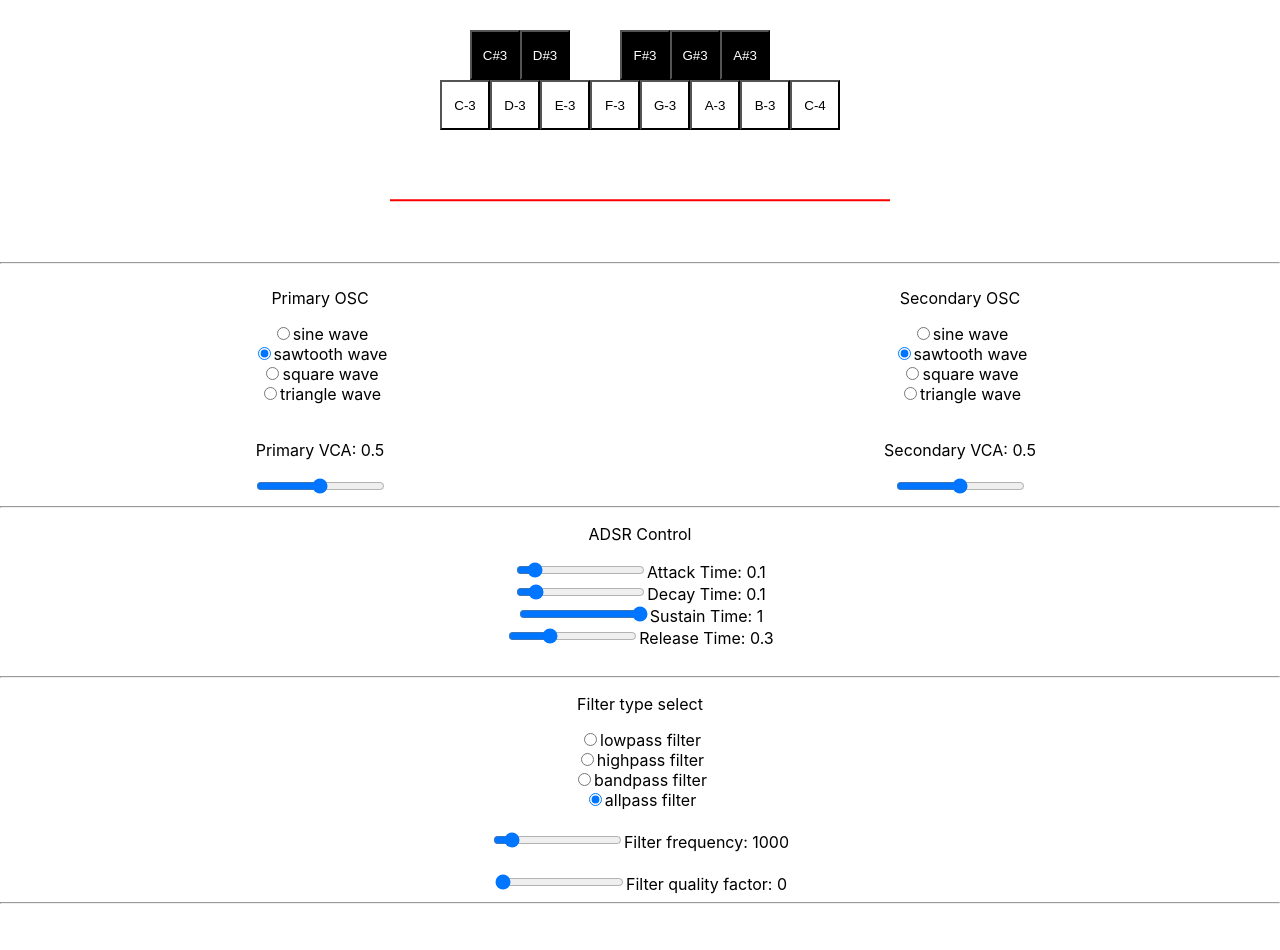
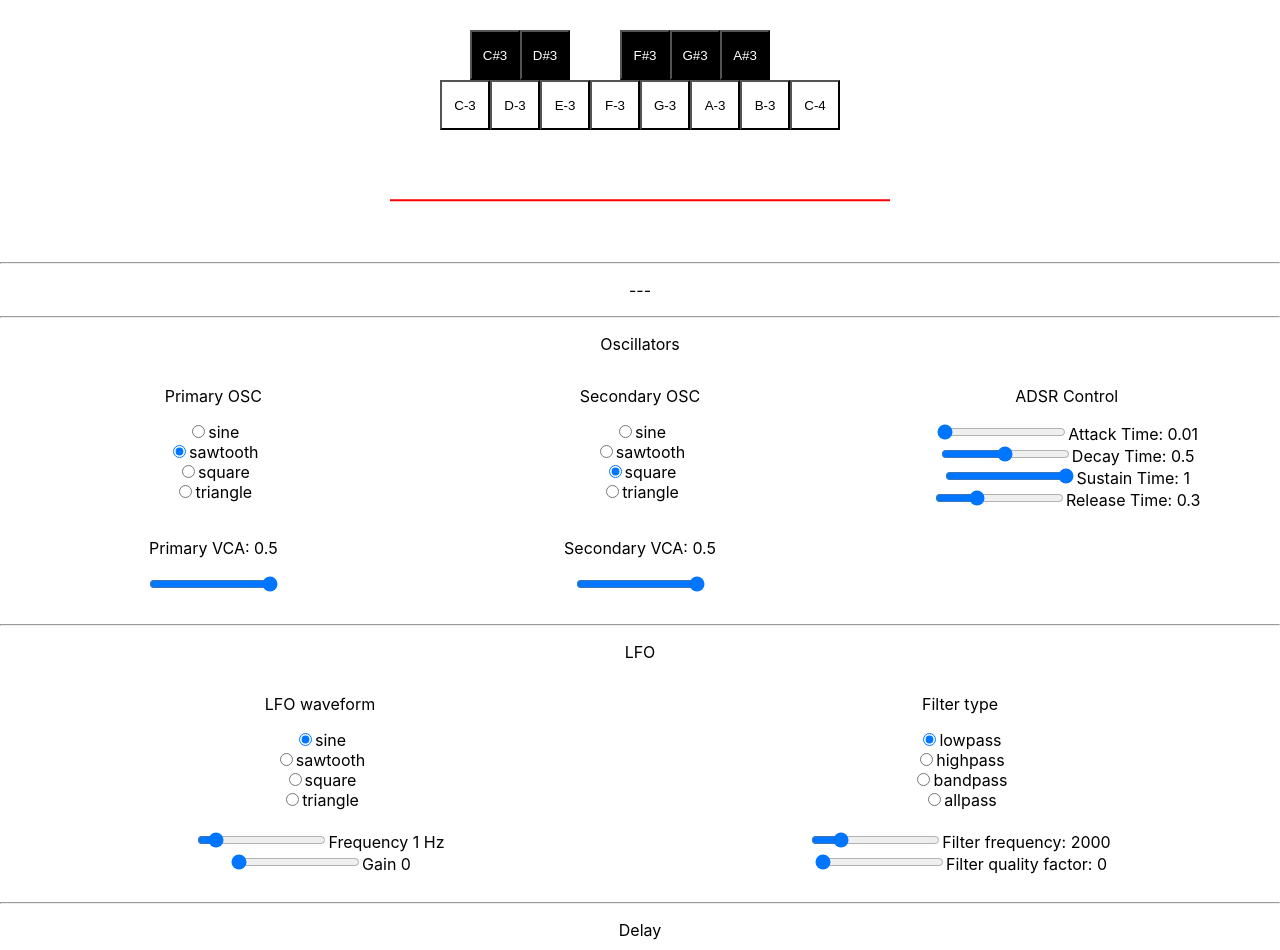
Before and after one commit to straburzynski/SynthJS, a React (Create React App) app: page / in a window 1280 px wide. Shown: the top 950 px of the page. Built offline with nearby package versions, Linux system fonts and the light colour scheme.

Commit message:
LFO gain, frequency and waveform control for filter.

```diff
--- a/src/components/SynthComponent/SynthComponent.tsx
+++ b/src/components/SynthComponent/SynthComponent.tsx
@@ -9,13 +9,16 @@ import AdsrComponent from '../AdsrComponent/AdsrComponent';
 import { AVAILABLE_FILTERS } from '../../consts/AvailableFilters';
 import FrequencyComponent from '../FrequencyComponent/FrequencyComponent';
 import RangeInput from '../shared/RangeInput/RangeInput';
+import './synthComponent.scss';
 
 const SynthComponent = ({ synthEngine }: any) => {
-
     const [filterType, setFilterType] = useState<BiquadFilterType>(DefaultParams.filterType);
     const [filterQualityFactor, setFilterQualityFactor] = useState<number>(DefaultParams.qualityFactor);
-    const [primaryWaveform, setPrimaryWaveform] = useState<OscillatorType>(DefaultParams.waveform);
-    const [secondaryWaveform, setSecondaryWaveform] = useState<OscillatorType>(DefaultParams.waveform);
+    const [primaryWaveform, setPrimaryWaveform] = useState<OscillatorType>(DefaultParams.primaryWaveform);
+    const [secondaryWaveform, setSecondaryWaveform] = useState<OscillatorType>(DefaultParams.secondaryWaveform);
+    const [lfoGain, setLfoGain] = useState<number>(DefaultParams.lfoGain);
+    const [lfoFrequency, setLfoFrequency] = useState<number>(DefaultParams.lfoFrequency);
+    const [lfoWaveform, setLfoWaveform] = useState<OscillatorType>(DefaultParams.lfoWaveform);
 
     const [attack, setAttack] = useState<number>(DefaultParams.attack);
     const [decay, setDecay] = useState<number>(DefaultParams.decay);
@@ -80,12 +83,17 @@ const SynthComponent = ({ synthEngine }: any) => {
         return osc;
     };
 
-    const killOscillators = (t = 0) => {
+    const killOscillators = (t = 0, note?: string) => {
         synthEngine.current.primaryAdsr.gain.cancelAndHoldAtTime(t);
         synthEngine.current.secondaryAdsr.gain.cancelAndHoldAtTime(t);
         synthEngine.current.filter.frequency.cancelAndHoldAtTime(t);
         if (synthEngine.current.primaryVco) {
-            synthEngine.current.primaryVco.stop(t);
+            synthEngine.current.primaryVco.stop(t)
+            synthEngine.current.primaryVco.onended = () => {
+                if (note) {
+                    console.log(note + ' ended');
+                }
+            };
         }
         if (synthEngine.current.secondaryVco) {
             synthEngine.current.secondaryVco.stop(t);
@@ -160,7 +168,7 @@ const SynthComponent = ({ synthEngine }: any) => {
 
     const handleWaveformChange = (setWaveform: any, oscillatorNode: OscillatorNode, event: any) => {
         const selectedWaveform: OscillatorType = event.target.value;
-        console.log('waveform: ', selectedWaveform);
+        console.log(event.target.name, selectedWaveform);
         oscillatorNode.type = selectedWaveform;
         setWaveform(selectedWaveform);
     };
@@ -192,6 +200,20 @@ const SynthComponent = ({ synthEngine }: any) => {
         setFilterType(selectedFilterType);
     };
 
+    const handleLfoGainChange = (event: any) => {
+        const selectedLfoGain: number = event.target.valueAsNumber;
+        console.log('lfo gain', selectedLfoGain);
+        synthEngine.current.lfoGain.gain.value = selectedLfoGain;
+        setLfoGain(selectedLfoGain);
+    };
+
+    const handleLfoFrequencyChange = (event: any) => {
+        const selectedLfoFrequency: number = event.target.valueAsNumber;
+        console.log('lfo frequency', selectedLfoFrequency);
+        synthEngine.current.lfo.frequency.value = selectedLfoFrequency;
+        setLfoFrequency(selectedLfoFrequency);
+    };
+
     const handleFilterQualityFactorChange = (event: any) => {
         const selectedQualityFactor: number = event.target.valueAsNumber;
         console.log('filter type: ', selectedQualityFactor);
@@ -205,16 +227,18 @@ const SynthComponent = ({ synthEngine }: any) => {
             <KeysComponent onHandleKey={handleKey} />
             <br />
             <canvas className="visualizer" width="500" height="100" ref={canvasRef} />
-            {currentNote && (
-                <>
             <hr />
+            {currentNote ? (
                 <p>
                     <strong>{currentNote}</strong> [<i> {NOTES[currentNote]} Hz</i> ]
                 </p>
-                </>
+            ) : (
+                <p>---</p>
             )}
             <hr />
-            <div style={{ height: '100%', width: '50%', display: 'inline-block' }}>
+            <p>Oscillators</p>
+            <div className="columns">
+                <div className="column-33">
                     <p>Primary OSC</p>
                     {Object.values(WaveformEnum).map((w, i) => {
                         return (
@@ -229,7 +253,7 @@ const SynthComponent = ({ synthEngine }: any) => {
                                     }
                                     checked={w === primaryWaveform}
                                 />
-                            <label htmlFor={w + '-wave-primary'}>{w + ' wave'}</label>
+                                <label htmlFor={w + '-wave-primary'}>{w}</label>
                                 <br />
                             </div>
                         );
@@ -237,7 +261,7 @@ const SynthComponent = ({ synthEngine }: any) => {
                     <br />
                     <VolumeComponent name={'Primary VCA'} volumeNode={synthEngine.current.primaryVca} />
                 </div>
-            <div style={{ height: '100%', width: '50%', display: 'inline-block' }}>
+                <div className="column-33">
                     <p>Secondary OSC</p>
                     {Object.values(WaveformEnum).map((w, i) => {
                         return (
@@ -252,7 +276,7 @@ const SynthComponent = ({ synthEngine }: any) => {
                                     }
                                     checked={w === secondaryWaveform}
                                 />
-                            <label htmlFor={w + '-wave-secondary'}>{w + ' wave'}</label>
+                                <label htmlFor={w + '-wave-secondary'}>{w}</label>
                                 <br />
                             </div>
                         );
@@ -260,7 +284,7 @@ const SynthComponent = ({ synthEngine }: any) => {
                     <br />
                     <VolumeComponent name={'Secondary VCA'} volumeNode={synthEngine.current.secondaryVca} />
                 </div>
-            <hr />
+                <div className="column-33">
                     <AdsrComponent
                         attack={attack}
                         onHandleAttackChange={handleAttackChange}
@@ -271,9 +295,51 @@ const SynthComponent = ({ synthEngine }: any) => {
                         release={release}
                         onHandleReleaseChange={handleReleaseChange}
                     />
+                </div>
+            </div>
             <br />
             <hr />
-            <p>Filter type select</p>
+            <p>LFO</p>
+            <div className="columns">
+                <div className="column-50">
+                    <p>LFO waveform</p>
+                    {Object.values(WaveformEnum).map((w, i) => {
+                        return (
+                            <div key={i}>
+                                <input
+                                    type="radio"
+                                    id={w + '-lfo-waveform'}
+                                    name="lfo-waveform"
+                                    value={w}
+                                    onChange={(e) => handleWaveformChange(setLfoWaveform, synthEngine.current.lfo, e)}
+                                    checked={w === lfoWaveform}
+                                />
+                                <label htmlFor={w + '-lfo-waveform'}>{w}</label>
+                                <br />
+                            </div>
+                        );
+                    })}
+                    <br />
+                    <RangeInput
+                        min={DefaultParams.lfoFrequencyMin}
+                        max={DefaultParams.lfoFrequencyMax}
+                        step={0.1}
+                        value={lfoFrequency}
+                        onChange={handleLfoFrequencyChange}
+                        label={'Frequency ' + lfoFrequency + ' Hz'}
+                    />
+                    <br />
+                    <RangeInput
+                        min={DefaultParams.lfoGainMin}
+                        max={DefaultParams.lfoGainMax}
+                        step={0.1}
+                        value={lfoGain}
+                        onChange={handleLfoGainChange}
+                        label={'Gain ' + lfoGain}
+                    />
+                </div>
+                <div className="column-50">
+                    <p>Filter type</p>
                     {Object.values(AVAILABLE_FILTERS).map((f, i) => {
                         return (
                             <div key={i}>
@@ -285,25 +351,25 @@ const SynthComponent = ({ synthEngine }: any) => {
                                     onChange={handleFilterTypeChange}
                                     checked={f === filterType}
                                 />
-                        <label htmlFor={f + '-filter'}>{f + ' filter'}</label>
+                                <label htmlFor={f + '-filter'}>{f}</label>
                                 <br />
                             </div>
                         );
                     })}
                     <br />
                     <FrequencyComponent name="Filter frequency" node={synthEngine.current.filter} />
-            <br />
                     <RangeInput
                         min={DefaultParams.qualityFactorMin}
                         max={DefaultParams.qualityFactorMax}
                         step={0.1}
                         value={filterQualityFactor}
                         onChange={handleFilterQualityFactorChange}
+                        label={'Filter quality factor: ' + filterQualityFactor}
                     />
-            Filter quality factor: {filterQualityFactor}
+                </div>
+            </div>
             <br />
             <hr />
-            <br />
             <p>Delay</p>
             <input
                 type="range"
@@ -329,8 +395,9 @@ const SynthComponent = ({ synthEngine }: any) => {
             />
             <label htmlFor="delay-feedback-control">Delay feedback: {delayFeedback * 100}%</label>
             <br />
+            <br />
             <hr />
-            <VolumeComponent name={'Master value'} volumeNode={synthEngine.current.masterVca} />
+            <VolumeComponent name={'Master value'} volumeNode={synthEngine.current.masterVca} max={1} />
             <hr />
         </div>
     );
--- /dev/null
+++ b/src/components/SynthComponent/synthComponent.scss
@@ -0,0 +1,14 @@
+.columns {
+    display: flex;
+    flex-direction: row;
+    flex-wrap: wrap;
+    width: 100%;
+}
+
+.column-33 {
+    flex: 33.33%;
+}
+
+.column-50 {
+    flex: 50%;
+}
--- a/src/components/VolumeComponent/VolumeComponent.tsx
+++ b/src/components/VolumeComponent/VolumeComponent.tsx
@@ -2,7 +2,13 @@ import React, { useState } from 'react';
 import RangeInput from '../shared/RangeInput/RangeInput';
 import { DefaultParams } from '../../consts/DefaultParams';
 
-const VolumeComponent = ({ name, volumeNode }: any) => {
+const VolumeComponent = ({
+    name,
+    volumeNode,
+    min = DefaultParams.gainMin,
+    max = DefaultParams.gainMax,
+    step = 0.05
+}: any) => {
     const [volume, setVolume] = useState<number>(DefaultParams.gain);
 
     const handleVolumeChange = (event: any) => {
@@ -17,13 +23,7 @@ const VolumeComponent = ({ name, volumeNode }: any) => {
             <p>
                 {name}: {volume}
             </p>
-            <RangeInput
-                min={DefaultParams.gainMin}
-                max={DefaultParams.gainMax}
-                step={0.05}
-                value={volume}
-                onChange={handleVolumeChange}
-            />
+            <RangeInput min={min} max={max} step={step} value={volume} onChange={handleVolumeChange} />
             <br />
         </div>
     );
--- a/src/components/shared/RangeInput/RangeInput.tsx
+++ b/src/components/shared/RangeInput/RangeInput.tsx
@@ -12,6 +12,7 @@ const RangeInput: FC<RangeInputModel> = (rangeInputModel: RangeInputModel) => {
                 value={rangeInputModel.value}
                 onChange={rangeInputModel.onChange}
             />
+            <label>{rangeInputModel.label}</label>
         </>
     );
 };
--- a/src/components/shared/RangeInput/RangeInputModel.ts
+++ b/src/components/shared/RangeInput/RangeInputModel.ts
@@ -6,4 +6,5 @@ export type RangeInputModel = {
     step: number;
     value: number;
     onChange: ChangeEventHandler<HTMLInputElement>;
+    label?: string;
 };
--- a/src/consts/DefaultParams.ts
+++ b/src/consts/DefaultParams.ts
@@ -2,15 +2,16 @@ import { WaveformEnum } from '../models/WaveformEnum';
 import { FilterTypeEnum } from '../models/FilterTypeEnum';
 
 export const DefaultParams = {
-    waveform: WaveformEnum.SAWTOOTH,
-    filterType: FilterTypeEnum.ALLPASS,
+    primaryWaveform: WaveformEnum.SAWTOOTH,
+    secondaryWaveform: WaveformEnum.SQUARE,
+    filterType: FilterTypeEnum.LOWPASS,
 
     detune: 0,
     detuneMin: -100,
     detuneMax: 100,
 
-    attack: 0.1,
-    decay: 0.1,
+    attack: 0.01,
+    decay: 0.5,
     release: 0.3,
     sustain: 1.0,
     adsrMin: 0,
@@ -18,9 +19,18 @@ export const DefaultParams = {
 
     gain: 0.5,
     gainMin: 0,
-    gainMax: 1,
+    gainMax: 0.5,
+    masterVcaGain: 0.7,
 
-    filter: 1000,
+    lfoWaveform: WaveformEnum.SINE,
+    lfoGain: 0,
+    lfoGainMin: 0,
+    lfoGainMax: 10000,
+    lfoFrequency: 1,
+    lfoFrequencyMin: 0.1,
+    lfoFrequencyMax: 10,
+
+    filter: 2000,
     filterMin: 50,
     filterMax: 10000,
 
--- a/src/models/SynthEngineModel.ts
+++ b/src/models/SynthEngineModel.ts
@@ -7,6 +7,8 @@ export interface SynthEngineModel {
     primaryVca: GainNode;
     secondaryVca: GainNode;
     filter: BiquadFilterNode;
+    lfo: OscillatorNode,
+    lfoGain: GainNode,
     delayNode: DelayNode;
     delayFeedback: GainNode;
     masterVca: GainNode;
--- a/src/services/SynthEngineFactory.tsx
+++ b/src/services/SynthEngineFactory.tsx
@@ -1,5 +1,6 @@
 import { SynthEngineModel } from '../models/SynthEngineModel';
 import { DefaultParams } from '../consts/DefaultParams';
+import { WaveformEnum } from '../models/WaveformEnum';
 
 const AudioContext = window.AudioContext || (window as any).webkitAudioContext;
 
@@ -29,9 +30,19 @@ export const createSynthEngine = (): SynthEngineModel => {
     // create master volume
     let masterVca = audioContext.createGain();
 
+    // create filter lfo
+    const lfo = audioContext.createOscillator();
+    const lfoGain = audioContext.createGain();
+
+    // configure filter lfo
+    lfo.type = WaveformEnum.SINE;
+    lfo.frequency.value = DefaultParams.lfoFrequency;
+    lfo.start()
+    lfoGain.gain.value = DefaultParams.lfoGain;
+
     // configure filter
     filter.type = DefaultParams.filterType;
-    filter.frequency.setTargetAtTime(DefaultParams.filter, audioContext.currentTime, 0);
+    filter.frequency.value = DefaultParams.filter;
     filter.Q.value = DefaultParams.qualityFactor;
 
     // configure delay
@@ -56,6 +67,9 @@ export const createSynthEngine = (): SynthEngineModel => {
     delayNode.connect(delayFeedback);
     delayFeedback.connect(filter);
 
+    lfo.connect(lfoGain);
+    lfoGain.connect(filter.detune)
+
     filter.connect(masterVca).connect(analyser).connect(audioContext.destination);
 
     // start oscillators
@@ -71,6 +85,8 @@ export const createSynthEngine = (): SynthEngineModel => {
         primaryVca: primaryVca,
         secondaryVca: secondaryVca,
         filter: filter,
+        lfo: lfo,
+        lfoGain: lfoGain,
         delayNode: delayNode,
         delayFeedback: delayFeedback,
         masterVca: masterVca,
```
Lines whose indentation alone changed are shown as unchanged.
